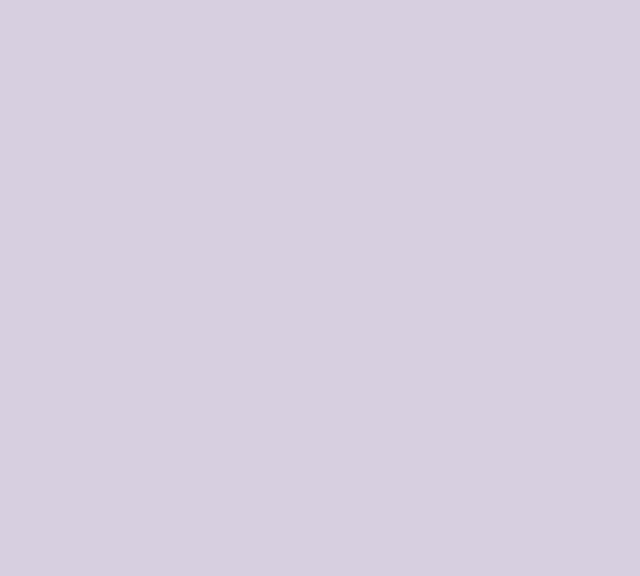
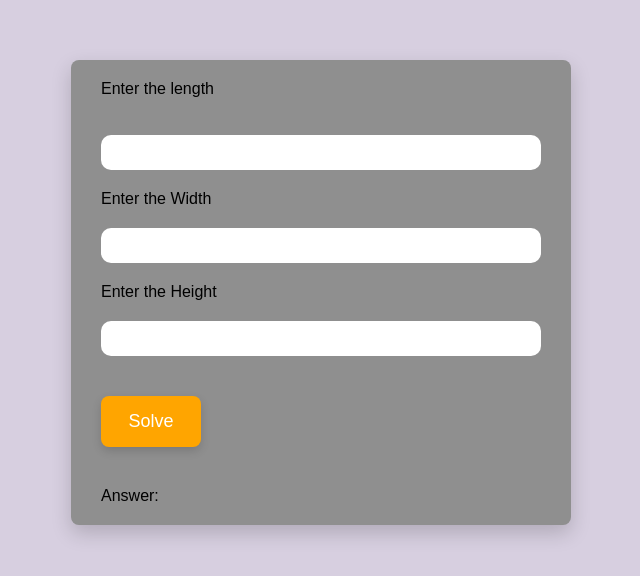
Before and after one commit to Josh-codes165/Calculator, a React (Vite) app: page /Cuboid in a window 1280 px wide. Before the commit this address had no page. Shown: the top 576 px of the page, without its empty margins (319-959 px from the left). Built offline with nearby package versions, Linux system fonts and the light colour scheme.

Commit message:
secondCommit

```diff
--- a/src/App.jsx
+++ b/src/App.jsx
@@ -4,6 +4,9 @@ import NormalCalc from "./normalCalc.jsx";
 import Temperature from "./tempCalc.jsx";
 import { BrowserRouter, Routes, Route } from "react-router-dom";
 import Time from "./timeCalc.jsx";
+import Volume  from "./volumeCalc.jsx";
+import Cube from "./Cube.jsx";
+import Cuboid from "./Cuboid.jsx";
 
 function App() {
   return (
@@ -13,8 +16,15 @@ function App() {
         <Route path="/normalCalc" element={<NormalCalc />} />
         <Route path="/tempCalc" element={<Temperature />}/>
         <Route path="/timeCalc" element={<Time/>}/>
+        <Route path="/volumeCalc" element={<Volume />} />
+      </Routes>
+      <Routes>
+        <Route path="/" element={<Volume/>} />
+        <Route path="/Cube" element={<Cube />} />
+        <Route path="/Cuboid" element={<Cuboid/>}></Route>
       </Routes>
     </BrowserRouter>
   );
+
 }
 export default App;
--- /dev/null
+++ b/src/Cube.css
@@ -0,0 +1,40 @@
+* {
+  padding: 0%;
+  margin: 0%;
+  box-sizing: border-box;
+  font-family: "Poppins", sans-serif;
+}
+
+.cubeSetUp {
+  display: grid;
+  grid-template-rows: 1fr 1fr;
+  background-color: #8f8f8f;
+  max-width: 500px;
+  text-align: left;
+  width: 100%;
+  justify-self: center;
+  padding: 20px 30px;
+  margin-top: 60px;
+  border: none;
+  border-radius: 8px;
+  box-shadow: 0 8px 20px rgba(0, 0, 0, 0.18);
+}
+
+.cubeInput {
+    padding: 10px 20px;
+    border-radius: 10px;
+    border: none;
+    max-width: 480;
+    width: 100%;
+}
+
+.answer {
+    margin-top: 20px;
+}
+
+.solveBtn {
+    background-color: orange;
+    width: 100px;
+    margin-top: 20px;
+
+}
--- /dev/null
+++ b/src/Cube.jsx
@@ -0,0 +1,43 @@
+import "./Cube.css";
+import { useState } from "react";
+
+function Cube() {
+  const [num, setNum] = useState("");
+  const [ans, setAns] = useState("");
+
+  const handleCube = () => {
+    const init = parseFloat(num);
+    if (num === "") {
+      setAns("Please Enter a Number");
+      alert("Please Enter a Number");
+      return;
+    }
+
+    if (isNaN(init)) {
+      setAns("Only Numbers are allowed");
+      alert("Only Numbers are allowed");
+      return;
+    }
+
+    setAns(init * init * init);
+  };
+  return (
+    <>
+      <div className="cubeSetUp">
+        <label>Enter the length</label>
+        <input
+          type="number"
+          className="cubeInput"
+          value={num}
+          onChange={(e) => setNum(e.target.value)}
+        />
+        <button className="solveBtn" onClick={handleCube}>
+          Solve
+        </button>
+        <p className="answer">Answer: {ans}</p>
+      </div>
+    </>
+  );
+}
+
+export default Cube;
--- /dev/null
+++ b/src/Cuboid.css
@@ -0,0 +1,23 @@
+.cuboidSetUp {
+  display: grid;
+  grid-template-rows: 1fr 1fr;
+  background-color: #8f8f8f;
+  max-width: 500px;
+  text-align: left;
+  width: 100%;
+  justify-self: center;
+  padding: 20px 30px;
+  margin-top: 60px;
+  gap: 20px;
+  border: none;
+  border-radius: 8px;
+  box-shadow: 0 8px 20px rgba(0, 0, 0, 0.18);
+}
+
+.cuboidInput {
+    padding: 10px 20px;
+    border-radius: 10px;
+    border: none;
+    max-width: 480;
+    width: 100%;
+}
--- /dev/null
+++ b/src/Cuboid.jsx
@@ -0,0 +1,61 @@
+import "./Cuboid.css";
+import { useState } from "react";
+
+function Cuboid() {
+  const [num3, setNum3] = useState("");
+  const [num1, setNum1] = useState("")
+  const [num2, setNum2] = useState("")
+  const [ans1, setAns1] = useState("");
+
+  const handleCube1 = () => {
+    const init3 = parseFloat(num3);
+    const init1 = parseFloat(num1);
+    const init2 = parseFloat(num2);
+    if (num3 === "" || num1 === "" || num2 === "") {
+      setAns1("Please Enter a Number");
+      alert("Please Enter a Number");
+      return;
+    }
+
+    if (isNaN(init3 || init1 || init2)) {
+      setAns1("Only Numbers are allowed");
+      alert("Only Numbers are allowed");
+      return;
+    }
+
+    setAns1(init3 * init1 * init2);
+  };
+  return (
+    <>
+      <div className="cuboidSetUp">
+        <label>Enter the length</label>
+        <input
+          type="number"
+          className="cuboidInput"
+          value={num3}
+          onChange={(e) => setNum3(e.target.value)}
+        />
+        <label>Enter the Width</label>
+        <input
+          type="number"
+          className="cuboidInput"
+          value={num1}
+          onChange={(e) => setNum1(e.target.value)}
+        />
+        <label>Enter the Height</label>
+        <input
+          type="number"
+          className="cuboidInput"
+          value={num2}
+          onChange={(e) => setNum2(e.target.value)}
+        />
+        <button className="solveBtn" onClick={handleCube1}>
+          Solve
+        </button>
+        <p className="answer">Answer: {ans1}</p>
+      </div>
+    </>
+  );
+}
+
+export default Cuboid;
--- /dev/null
+++ b/src/volumeCalc.css
@@ -0,0 +1,30 @@
+* {
+    margin: 0%;
+    padding: 0%;
+    box-sizing: border-box;
+    font-family: "Poppins", sans-serif;
+}
+.shape {
+    color: white;
+    margin-top: 20px;
+    text-align: center;
+}
+.volumeContainer {
+    background-color: #8f8f8f;
+  max-width: 500px;
+  width: 100%;
+  justify-self: center;
+  padding: 20px 30px;
+  margin-top: 60px;
+  border: none;
+  border-radius: 15px;
+  box-shadow: 0 8px 20px rgba(0, 0, 0, 0.18);
+}
+
+.shapeContainer {
+    display: grid;
+    grid-template-columns: 1fr 1fr;
+    text-align: left;
+    row-gap: 50px;
+    margin-top: 50px;
+}
--- /dev/null
+++ b/src/volumeCalc.jsx
@@ -0,0 +1,42 @@
+import { Link } from "react-router-dom"
+import './volumeCalc.css'
+
+
+
+function Volume(){
+    return (
+        <>
+            <div className="volumeContainer">
+                <h1 className="shape">Choose Shape</h1>
+                <div className="shapeContainer">
+                    <Link to="/Cube">
+                        <p>Cube</p>
+                    </Link>
+                    <Link to="/Cuboid">
+                        <p>Rectangular Prism (Cuboid)</p>
+                    </Link>
+                    <Link to="/Sphere">
+                        <p>Sphere</p>
+                    </Link>
+                    <Link to="/Cylinder">
+                        <p>Cylinder</p>
+                    </Link>
+                    <Link to="/Cone">
+                        <p>Cone</p>
+                    </Link>
+                    <Link to="/Pyramid">
+                        <p>Pyramid</p>
+                    </Link>
+                    <Link to="/Hemisphere">
+                        <p>Hemisphere</p>
+                    </Link>
+                    <Link to= "/Cone">
+                        <p>Frustum of a Cone:</p>
+                    </Link>
+                </div>
+            </div>
+        </>
+    )
+}
+
+export default Volume
```
